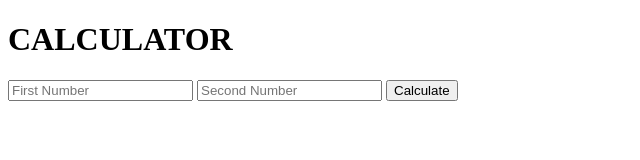
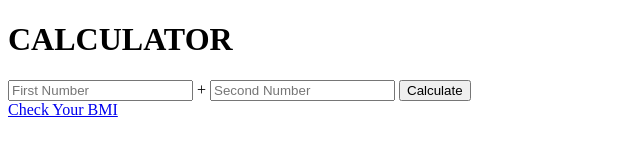
Before and after one commit to Xavier-Julian-Rodriguez/ExpressCalculator, a website: page index.html in a window 1280 px wide. Shown: the whole page, without its empty margins (0-640 px from the left). Drawn offline with Linux system fonts and the light colour scheme.

Commit message:
added link to bmi calculator page

```diff
--- a/index.html
+++ b/index.html
@@ -12,10 +12,11 @@
         <h1>CALCULATOR</h1>
         <form action="/" method="post">
             <input type="text" name="num1" placeholder="First Number">
+            <label>+</label>
             <input type="text" name="num2" placeholder="Second Number">
             <button type="submit" name="submit">Calculate</button>
         </form>
-
+        <a href="/bmicalculator">Check Your BMI</a>
         <script src="" async defer></script>
     </body>
 </html>
```
